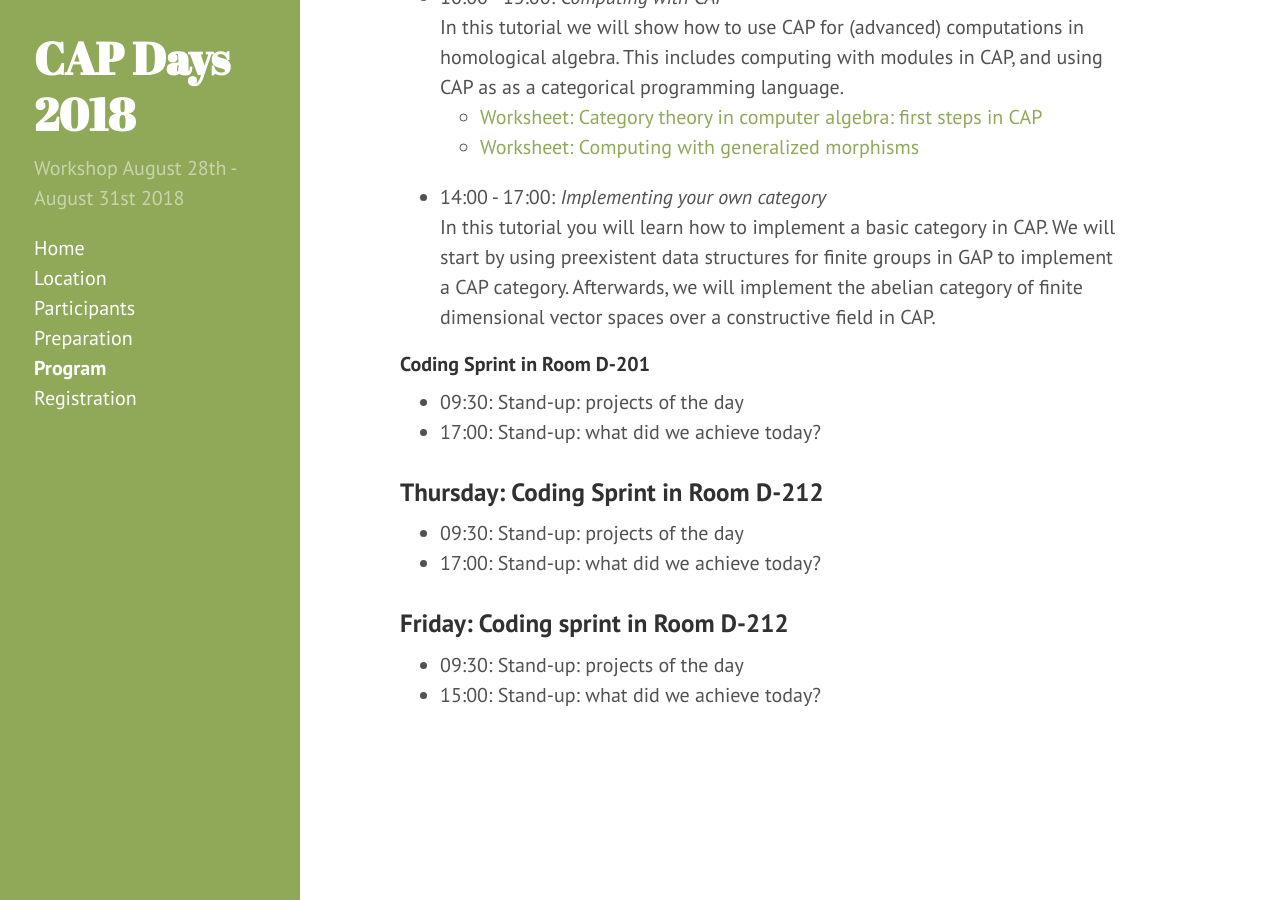
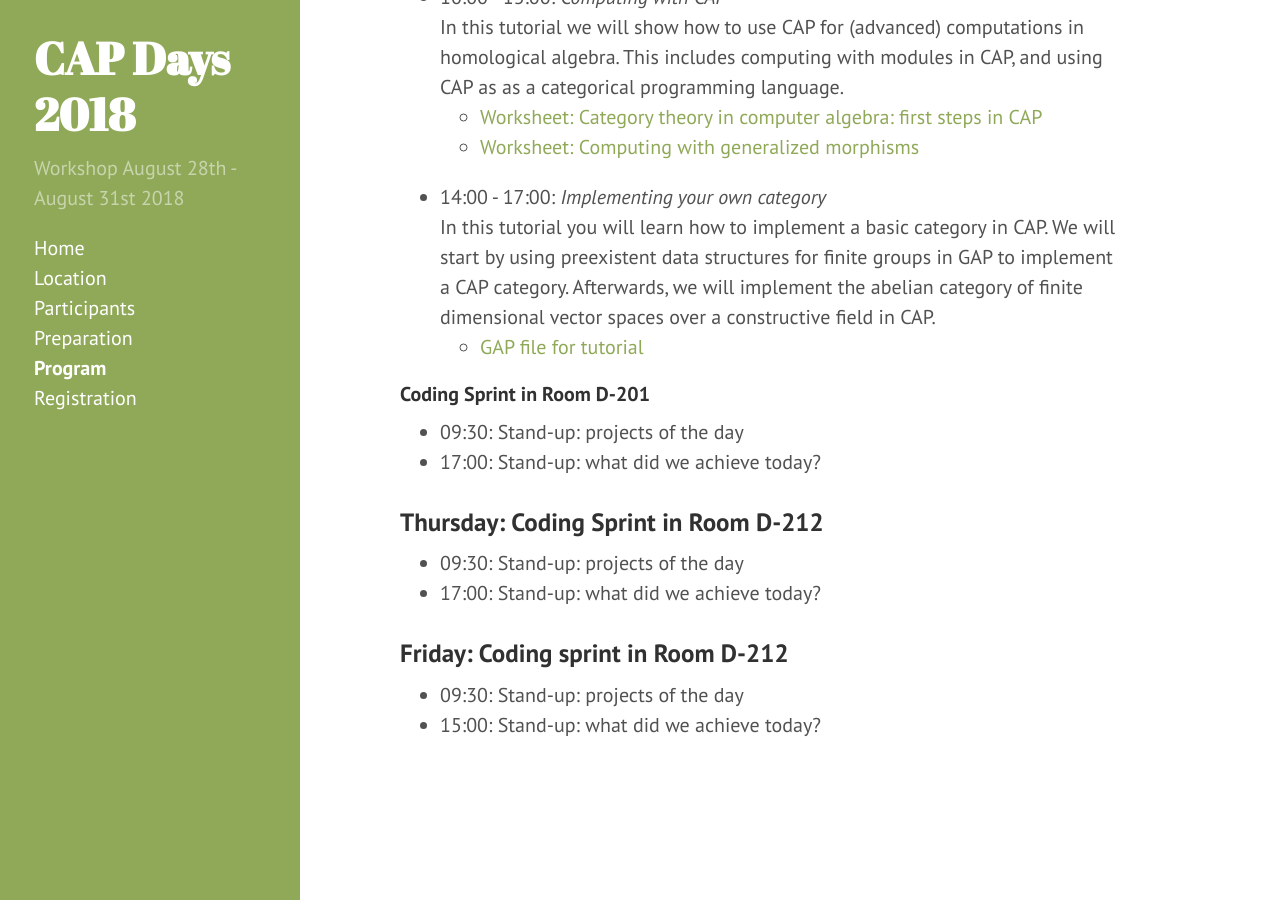
Before and after one commit to homalg-project/capdays-2018, a Jekyll site: the page built from program.md, in a window 1280 px wide and 900 px high, scrolled down 3153 px. Built offline with Jekyll 4.4.1, drawn with Linux system fonts in a browser that asks for light colours.

Commit message:
Add exercise for hands on

```diff
--- a/program.md
+++ b/program.md
@@ -94,6 +94,7 @@ In this tutorial you will learn how to implement a basic category in CAP.
 We will start by using preexistent data structures for finite groups in GAP to implement a CAP category.
 Afterwards, we will implement the abelian category of finite dimensional vector spaces over a constructive field
 in CAP.
+  * [GAP file for tutorial](/materials/session01/HandsOnExercise.gi)
 
 #### Coding Sprint in Room D-201
 
```
